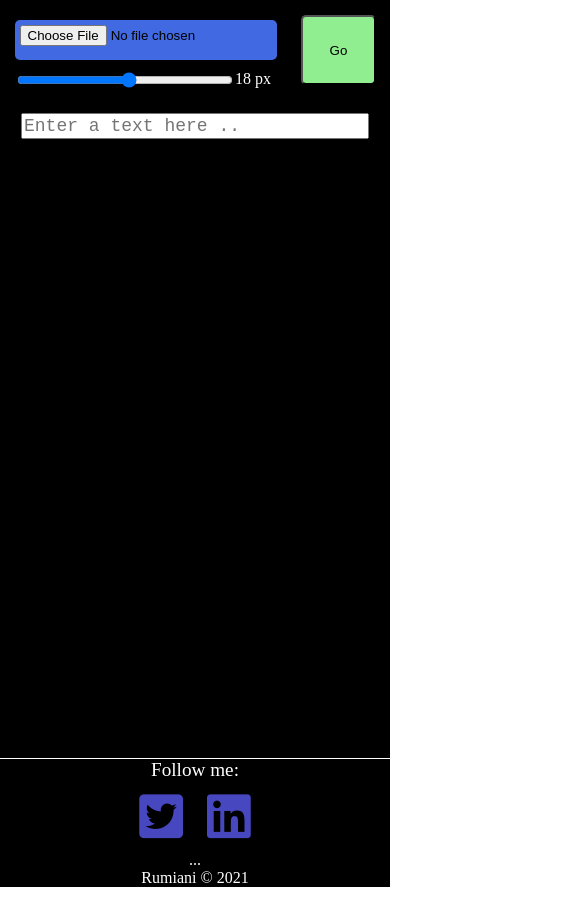
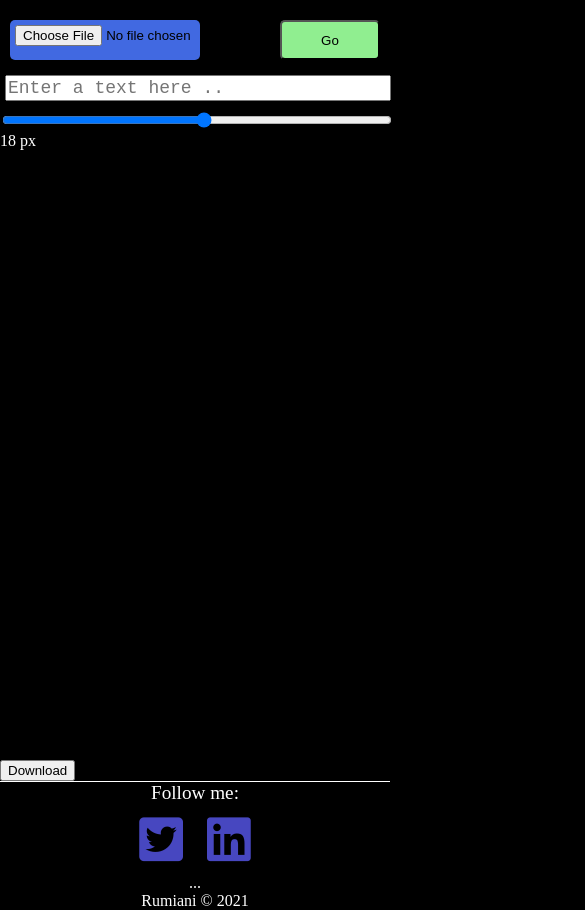
Before and after one commit to rumiani/text-portrait, a plain HTML site: page index.html in a window 390 px wide. Both pictures are taken after a click on the button "Go". Shown: the whole page, 585 px wide, since content can reach past the window. Before the commit the page ends 887 px from the top, so only its background shows below. Drawn offline with nearby package versions, Linux system fonts and the light colour scheme; no server answers.

Commit message:
download btn added

```diff
--- a/app.js
+++ b/app.js
@@ -1,80 +1,85 @@
-let output = document.querySelector('.output');
-let textInput = document.querySelector('.inputText')
-let choosePic = false
+let output = document.querySelector(".output");
+let textInput = document.querySelector(".inputText");
+let choosePic = false;
 let photo = new Image();
 let h = 600;
 let w = 400;
-document.querySelector('.rangNum').innerHTML =  document.querySelector('.range').value+' px'
+let rangeValue = document.querySelector(".range").value;
 
-document.querySelector('.go').addEventListener('click',goHandler)
+document.querySelector(".rangNum").innerHTML = rangeValue + " px";
 
-function goHandler (){
+document.querySelector(".go").addEventListener("click", goHandler);
 
-    let inputText = document.querySelector('.inputText').value;
-    inputText = inputText.trim()
+function goHandler() {
+  let inputText = document.querySelector(".inputText").value;
+  inputText = inputText.trim();
 
-    if(!choosePic) {
-        alert('You should choose photo from your device!')
-        document.querySelector('.inputPic').focus()
-        return;
+  if (!choosePic) return alert("You should choose photo from your device!");
+
+  if (inputText.length < 1) {
+    alert("You should enter some text");
+    textInput.value = "";
+    textInput.focus();
+    return;
+  }
+
+  if (!URL.createObjectURL(document.querySelector(".inputPic").files[0])) {
+    return alert("not ok");
+  }
+  let range = rangeValue;
+  output.style.fontSize = `${range}px`;
+
+  let num = Math.floor((h * w * 2.5) / ((range * inputText.length) / 5));
+  for (let i = 0; i <= num; i++) {
+    inputText += inputText;
+    if (inputText.length > num) {
+      output.innerHTML = inputText;
+      output.classList.add("build");
+      return;
     }
-    if(inputText.length<1) {
-        alert('You should enter a text')
-        textInput.value = ''
-        textInput.focus()
-        return;
-    }
+  }
+}
+document.querySelector(".range").addEventListener("change", () => {
+  let range = rangeValue;
+  document.querySelector(".rangNum").textContent = range + " px";
+  output.style.fontSize = `${range}px`;
+  goHandler();
+});
 
-    if(!URL.createObjectURL(document.querySelector('.inputPic').files[0])){
-        return alert('not ok')
-    }
-    let range = document.querySelector('.range').value
-    output.style.fontSize = `${range}px`
+document.querySelector(".inputPic").addEventListener("change", () => {
+  let src = URL.createObjectURL(document.querySelector(".inputPic").files[0]);
+  output.style.background = `url(${src}) 100% 100% / cover  no-repeat`;
+  document.querySelector(".inputPic").style.background = "green";
+  choosePic = true;
+});
+document.body.addEventListener("click", (e) => {
+  if (e.target.classList.contains("inputText")) {
+    textInput.style.height = "200px";
+  } else {
+    textInput.style.height = "20px";
+  }
+});
 
-    // output.classList.add('addBG')
-    let num = Math.floor(h*w*2.5 / (range * inputText.length/5)) ;
-    for (let i = 0; i <= num; i++) {
-        inputText += inputText
+document.querySelector(".download-btn").addEventListener("click", function () {
+    if(!choosePic) return alert("Please select an image")
+  let captureArea = document.querySelector(".output");
+  domtoimage
+    .toPng(captureArea, {
+      width: captureArea.clientWidth,
+      height: captureArea.clientHeight,
+    })
+    .then(function (dataUrl) {
+      let link = document.createElement("a");
+      link.href = dataUrl;
+      link.download = "screenshot.png";
+      link.click();
+    })
+    .catch(function (error) {
+      console.error("oops, something went wrong!", error);
+    });
+});
 
-        if(inputText.length >num){
-            output.innerHTML = inputText
-            output.classList.add('build')
-                    return ;};;
-            }
+
+const validationHandler = () =>{
 
 }
-document.querySelector('.range').addEventListener('change',()=>{
-    let range = document.querySelector('.range').value
-    document.querySelector('.rangNum').textContent = range+' px'
-    let photo = new Image()
-    photo.src = 'https://rumiani.github.io/rumiani.png'
-    let h = photo.height
-    let w = photo.width
-    output.style.fontSize = `${range}px`
-    console.log(range);
-    console.log(output.innerHTML.length);
-    goHandler()
-})
-
-document.querySelector('.inputPic').addEventListener('change',()=>{
-    let src = URL.createObjectURL(document.querySelector('.inputPic').files[0]);
-    output.style.background = `url(${src}) 100% 100% / contain  no-repeat`
-document.querySelector('.inputPic').style.background = 'green'
-choosePic = true
-})
-document.body.addEventListener('click',(e)=>{
-    if(e.target.classList.contains('inputText')){
-        textInput.style.height = '200px'
-    }
-    else{
-        textInput.style.height = '20px'
-    }
-})
-
-let xhr = new XMLHttpRequest();
-xhr.open("GET", "https://api.countapi.xyz/hit/rumiani.github.io/visits");
-xhr.responseType = "json";
-xhr.onload = function() {
-    document.querySelector('.visits').innerHTML = `<span data-inner> visits: </span> <span>${this.response.value}</span>`;
-}
-xhr.send();
--- a/index.html
+++ b/index.html
@@ -1,34 +1,61 @@
 <!DOCTYPE html>
 <html lang="en">
   <head>
-    <meta charset="UTF-8">
-    <meta http-equiv="X-UA-Compatible" content="IE=edge">
-    <meta name="viewport" content="width=device-width, initial-scale=1.0">
-    <link rel="stylesheet" href="https://use.fontawesome.com/releases/v5.15.4/css/all.css" integrity="sha384-DyZ88mC6Up2uqS4h/KRgHuoeGwBcD4Ng9SiP4dIRy0EXTlnuz47vAwmeGwVChigm" crossorigin="anonymous">
-    <link rel="stylesheet" href="style.css">
+    <meta charset="UTF-8" />
+    <meta http-equiv="X-UA-Compatible" content="IE=edge" />
+    <meta name="viewport" content="width=device-width, initial-scale=1.0" />
+    <link
+      rel="stylesheet"
+      href="https://use.fontawesome.com/releases/v5.15.4/css/all.css"
+      integrity="sha384-DyZ88mC6Up2uqS4h/KRgHuoeGwBcD4Ng9SiP4dIRy0EXTlnuz47vAwmeGwVChigm"
+      crossorigin="anonymous"
+    />
+    <link rel="stylesheet" href="style.css" />
     <title>Text-Portrait</title>
   </head>
   <body>
-    <div class="input">
+    <main>
+      <div class="inputSection">
         <div class="choose">
-            <input accept="image/*" type="file" class="inputPic" required>
-            <input class='range' type="range" class="range" title='Font Size (5-30 px)' min="5" max="30" > <span class="rangNum"></span>
+          <input accept="image/*" type="file" class="inputPic" required />
           <button class="go">Go</button>
         </div>
-        <br>
-        <textarea placeholder="Enter a text here .." name="textarea" class="inputText" resize='none' id=""  required></textarea>
+        <textarea
+          placeholder="Enter a text here .."
+          name="textarea"
+          class="inputText"
+          resize="none"
+          id=""
+          required
+        ></textarea>
       </div>
+      <input
+        class="range"
+        type="range"
+        class="range"
+        title="Font Size (5-30 px)"
+        min="5"
+        max="30"
+      />
+      <span class="rangNum"></span>
       <section>
         <p class="output"></p>
-
     </section>
+    <button class="download-btn">Download</button>
       <div class="footer">
-        <span id="followMe">Follow me:</span> <br>
-        <a href="https://twitter.com/Rumianian" target="_blank"><i class="fab fa-twitter-square"></i></a>
-        <a href="https://www.linkedin.com/in/rumiani/" target="_blank"><i class="fab fa-linkedin"></i></a>
+        <span id="followMe">Follow me:</span> <br />
+        <a href="https://twitter.com/Rumianian" target="_blank"
+          ><i class="fab fa-twitter-square"></i
+        ></a>
+        <a href="https://www.linkedin.com/in/rumiani/" target="_blank"
+          ><i class="fab fa-linkedin"></i
+        ></a>
         <span class="visits">...</span>
         <span class="copyRight">Rumiani © 2021</span>
       </div>
+    </main>
     <script src="app.js"></script>
+    <script src="https://cdnjs.cloudflare.com/ajax/libs/dom-to-image/2.6.0/dom-to-image.min.js"></script>
+
   </body>
 </html>
--- a/style.css
+++ b/style.css
@@ -1,37 +1,37 @@
-body{
-    margin:0;
+body {
+  margin: 0;
+  background-color: black;
 }
-.input{
-    background-color: black;
+main {
+  max-width: 500px;
+  width: 100%;
+  margin: 0 auto;
+
+}
+.inputSection {
+  position: relative;
   text-align: center;
   padding: 5px;
 }
-.choose{
-    margin: 0 auto;
-    /* background-color: red; */
-    width: 300px;
+.choose {
   display: flex;
-    flex-wrap: wrap;
   padding: 5px;
-    position: relative;
+  justify-content:space-between;
+  align-items:center;
 }
-.go{
+.go {
   cursor: pointer;
   background-color: lightgreen;
-    height: 70px;
-    width: 50px;
+  height: 40px;
+  width: 100px;
   border-radius: 5px;
-    position: absolute;
-    float: right;
-    top: 10px;
-    right: 5px;
   transition: 0.5s;
   text-align: center;
 }
-.go:hover{
+.go:hover {
   font-size: larger;
 }
-.inputPic{
+.inputPic {
   width: 180px;
   cursor: pointer;
   padding: 5px;
@@ -40,111 +40,82 @@ body{
   height: 30px;
   border-radius: 5px;
 }
-.range{
-    width: 150px;
+.range {
+  width: 100%;
+  background: red;
   height: 50pxs;
   /* color: red; */
   /* margin: 20px 0; */
 }
-.rangNum{
+.rangNum {
   color: white;
-
 }
-.inputText{
+.inputText {
   resize: none;
   margin: 0 auto;
-    width: 300px;
+  width: 100%;
   font-size: 18px;
-    height:20px;
+  height: 20px;
   transition: 1s;
 }
-.inputText:focus{
-    box-shadow:2px 2px 2px blue;
-    border:none;
+.inputText:focus {
+  box-shadow: 2px 2px 2px blue;
+  border: none;
   padding: 10px;
   height: 200px !important;
 }
-section{
-  height:600px;
+section {
+  height: 600px;
   width: 100%;
   padding: 5px 0;
-  background:#000;
+  background: #000;
 }
-  p{
-    margin:0 auto;
-    /* position:absolute; */
-    top:0;
-    left:0;
-    font:" times new roman";
-    letter-spacing:-1px;
-    line-height:0.6em;
-    /* background-color: red; */
-    display: block;
-    /* font-size:20px; */
-    width: 400px;
+.output {
+  margin: 0 auto;
+  font: " times new roman";
+  letter-spacing: -1px;
+  line-height: 0.6em;
+  /* display: block; */
+  width: 600px;
   height: 600px;
   word-break: break-all;
   text-align: center;
-    overflow:hidden;
-    background-position:center !important;
-    /* background: url('./canim.jpg') 100% 100% no-repeat; */
+  overflow: hidden;
+  background-position: center !important;
 }
-.build{
-    background-size:contain cover !important;
-    -webkit-background-clip:text !important;
-    color:transparent !important;
-    filter:contrast(1) !important;
-    text-align:justify !important;
+.build {
+  background-size: contain cover !important;
+  -webkit-background-clip: text !important;
+  color: transparent !important;
+  filter: contrast(1) !important;
+  text-align: justify !important;
 }
-.go:hover{
+.go:hover {
   background-color: green;
 }
-@media(max-width:400px){
-    .go{
-        width: 20%;
-    }
-    p{
-        width:95% ;
-    }
-    .inputText{
-        width: 90%;
-    }
-    .choose{
-        width: 95%;
-    }
-    .inputPic{
-        width: 70%;
-    }
-    .range{
-        width: 60%;
-    }
-    p{
-        width: 95%;
-    }
-}
 
-
-.footer{
+.footer {
   background-color: black;
   margin: 0 auto;
   border-top: 1px white solid;
   text-align: center;
 }
-a{
+a {
   font-size: 50px;
   text-decoration: none;
 }
-i{
+i {
   /* background-color: rgb(71, 71, 192); */
   color: rgb(71, 71, 192);
   margin: 10px;
 }
-.visits, .copyRight{
+.visits,
+.copyRight {
   color: white;
   background-color: black;
   display: block;
 }
-#followMe{
+#followMe {
   color: white !important;
   background-color: black;
   font-size: larger;
```
Lines whose indentation alone changed are shown as unchanged.
